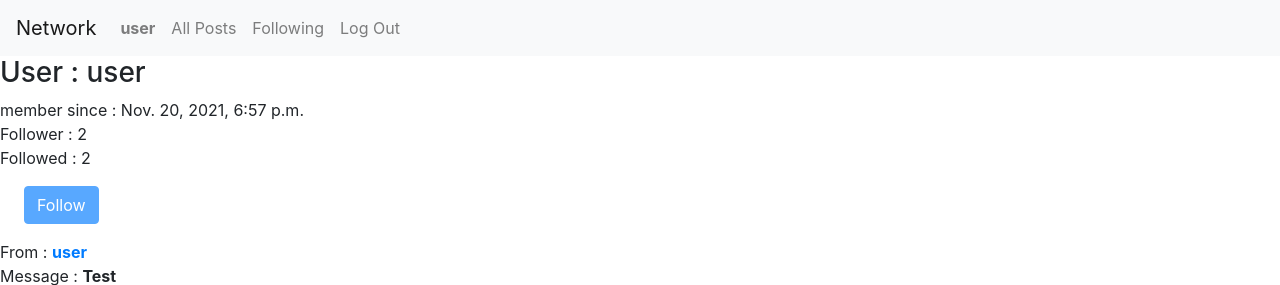
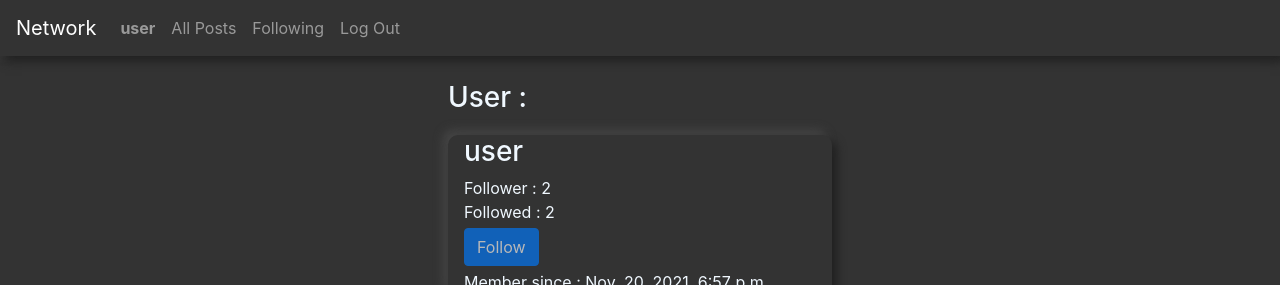
Before and after one commit to kroos783/network, a Django app: page /user/user in a window 1280 px wide. Shown: the top 285 px of the page. Run offline with Django 3.2, Linux system fonts and the light colour scheme; a user stored in the database is signed in; data comes from the database, SQL or seed files in the repository; both versions use the stored data as it was before the commit; some libraries are stand-ins or nearby versions.

Commit message:
final update

```diff
--- a/network/admin.py
+++ b/network/admin.py
@@ -5,5 +5,4 @@
 admin.site.register(User)
 admin.site.register(Post)
 admin.site.register(LikePost)
-admin.site.register(CommentPost)
 admin.site.register(FollowUser)
--- /dev/null
+++ b/network/static/network/edit.js
@@ -0,0 +1,64 @@
+function editFunction(id) {
+
+    let ButtonEdit = document.querySelector(`#buttonEdit${id}`);
+    let PostEdit = document.querySelector(`#postBody${id}`);
+
+    ButtonEdit.innerHTML = ``
+
+
+    fetch('/edit/' + id)
+    .then(response => response.json())
+    .then(post => {
+        PostEdit.innerHTML = `
+        <form id="compose-form">
+        <textarea
+          class="form-control"
+          id="compose-body${id}"
+          placeholder="Body"
+        >${post.post}</textarea>
+        <button class="btn btn-sm btn-primary m-3 ml-4" onclick="editSubmit('${id}')">Submit</button>
+        <button class="btn btn-sm btn-primary m-3 ml-4" onclick="cancelFunction('${id}')">Cancel</button>
+        </form>`
+
+    })
+}
+
+function cancelFunction(id) {
+    let ButtonEdit = document.querySelector(`#buttonEdit${id}`);
+    let PostEdit = document.querySelector(`#postBody${id}`);
+    ButtonEdit.innerHTML = `<button class="btn btn-sm btn-primary m-3 ml-4" onclick="editFunction('${id}')">Edit</button>`;
+
+    fetch('/edit/' + id)
+    .then(response => response.json())
+    .then(post => {
+        PostEdit.innerHTML = ` Message : <strong>${post.post}</strong>`;
+    })
+}
+
+function editSubmit(id) {
+
+    let ButtonEdit = document.querySelector(`#buttonEdit${id}`);
+    let PostEdit = document.querySelector(`#postBody${id}`);
+
+    const body = document.querySelector(`#compose-body${id}`).value;
+    console.log(body)
+
+    fetch('/edit/submit', {
+        credentials: 'include',
+        method: "POST",
+        mode : 'same-origin',
+        headers: {
+        'Accept': 'application/json',
+        'Content-Type': 'application/json',
+        },
+        body: JSON.stringify({
+            body: body,
+            postid: id
+        })
+    })
+    .then(response => response.json())
+    .then(result => {
+        ButtonEdit.innerHTML = `<button class="btn btn-sm btn-primary m-3 ml-4" onclick="editFunction('${id}')">Edit</button>`;
+        PostEdit.innerHTML = ` Message : <strong>${result.post}</strong>`;
+    })
+}
--- a/network/static/network/styles.css
+++ b/network/static/network/styles.css
@@ -0,0 +1,40 @@
+.html {
+  width: 100%;
+  min-height: 100%;
+}
+
+.body {
+  background-color: #333333;
+  color: aliceblue;
+}
+
+.boxPost {
+  margin-left: 35%;
+  margin-right: 35%;
+  margin-top: 20px;
+  margin-bottom: 20px;
+  border-radius: 10px;
+  box-shadow: 5px 5px 10px #202020, -5px -5px 10px #464646;
+}
+
+.boxForm {
+  margin-left: 37%;
+  margin-right: 37%;
+  margin-bottom: 25px;
+}
+
+.navbbox {
+  background-color: #333333;
+  box-shadow: 5px 5px 10px #202020, -5px -5px 10px #464646;
+}
+
+.bodyPagination {
+  display: flex;
+  justify-content: center;
+  padding: 5px;
+}
+
+.bodytotal {
+  background-color: #333333;
+  color: aliceblue;
+}
--- a/network/templates/network/layout.html
+++ b/network/templates/network/layout.html
@@ -9,9 +9,9 @@
         {% block script %}
         {% endblock %}
     </head>
-    <body>
+    <body class="bodytotal">
 
-        <nav class="navbar navbar-expand-lg navbar-light bg-light">
+        <nav class="navbar navbar-expand-lg navbar-dark navbbox">
             <a class="navbar-brand" href="{% url 'index' %}">Network</a>
 
             <div>
--- a/network/templates/network/login.html
+++ b/network/templates/network/login.html
@@ -2,13 +2,13 @@
 
 {% block body %}
 
-    <h2>Login</h2>
+    <h2 style="margin-left:37%; padding-top: 20px;">Login</h2>
 
     {% if message %}
         <div>{{ message }}</div>
     {% endif %}
 
-    <form action="{% url 'login' %}" method="post">
+    <form class="boxForm" action="{% url 'login' %}" method="post">
         {% csrf_token %}
         <div class="form-group">
             <input autofocus class="form-control" type="text" name="username" placeholder="Username">
@@ -19,6 +19,6 @@
         <input class="btn btn-primary" type="submit" value="Login">
     </form>
 
-    Don't have an account? <a href="{% url 'register' %}">Register here.</a>
+    <div style="margin-left:37%">Don't have an account? <a href="{% url 'register' %}">Register here.</a></div>
 
 {% endblock %}
--- a/network/templates/network/register.html
+++ b/network/templates/network/register.html
@@ -2,13 +2,13 @@
 
 {% block body %}
 
-    <h2>Register</h2>
+    <h2 style="margin-left:37%; padding-top: 20px; margin-bottom:25px">Register</h2>
 
     {% if message %}
         <div>{{ message }}</div>
     {% endif %}
 
-    <form action="{% url 'register' %}" method="post">
+    <form class="boxForm" action="{% url 'register' %}" method="post">
         {% csrf_token %}
         <div class="form-group">
             <input class="form-control" autofocus type="text" name="username" placeholder="Username">
@@ -25,6 +25,6 @@
         <input class="btn btn-primary" type="submit" value="Register">
     </form>
 
-    Already have an account? <a href="{% url 'login' %}">Log In here.</a>
+    <div style="margin-left:37%;">Already have an account? <a href="{% url 'login' %}">Log In here.</a></div>
 
 {% endblock %}
--- a/network/templates/network/user.html
+++ b/network/templates/network/user.html
@@ -1,41 +1,69 @@
 {% extends "network/layout.html" %}
 {% load static %}
 {% block body %}
-<h3>User : {{ user.username }}</h3>
-member since : {{ user.date_joined }}
+<h3 style ="margin-left:35%; padding-top: 25px;">User : </h3>
+<div class="boxPost" >
+<h3 class="ml-3">{{ user.username }}</h3>
 <div>
-<div id="follower">Follower : {{ follower }}</div>
-<div id="followed">Followed : {{ followed }}</div>
+<div class="ml-3" id="follower">Follower : {{ follower }}</div>
+<div class="ml-3" id="followed">Followed : {{ followed }}</div>
 </div>
 {% if request.user.is_authenticated and request.user.username != user.username %}
-<div id="followunfollow">
+<div class="ml-3 mt-1 mb-1" id="followunfollow">
     {% if follow.follow %}
-    <button class="btn btn btn-primary m-3 ml-4" id="buttonFollow" onclick="followFunction('{{user.username}}')">Unfollow</button>
+    <button class="btn btn btn-primary" id="buttonFollow" onclick="followFunction('{{user.username}}')">Unfollow</button>
     {% else %}
-    <button class="btn btn btn-primary m-3 ml-4" id="buttonFollow" onclick="followFunction('{{user.username}}')">Follow</button>
+    <button class="btn btn btn-primary" id="buttonFollow" onclick="followFunction('{{user.username}}')">Follow</button>
     {% endif %}
 </div>
 {% else %}
-<div id="followunfollow">
-    <button disabled class="btn btn btn-primary m-3 ml-4" id="buttonFollow" onclick="followFunction('{{user.username}}')">Follow</button>
+<div class="ml-3 mt-1 mb-1" id="followunfollow">
+    <button disabled class="btn btn btn-primary" id="buttonFollow" onclick="followFunction('{{user.username}}')">Follow</button>
 </div>
 {% if not request.user.is_authenticated %}
-<p>To follow a user, you need to be <a href="{% url 'login' %}">log in</a> or <a href="{% url 'register' %}">create an account</a>.</p>
+<p class="ml-3">To follow a user, you need to be <a href="{% url 'login' %}">log in</a> or <a href="{% url 'register' %}">create an account</a>.</p>
 {% endif %}
 {% endif %}
+<div class="ml-3 pb-1">Member since : {{ user.date_joined }}</div>
+</div>
+
+<h3 style ="margin-left:35%; margin-top: 50px;">User posts :</h3>
+{% for post in posts %}
+<div class="boxPost" id="posts_view">
+  <div class="owner ml-3"> From : <a href="{% url 'userPage' post.user %}"><strong>{{post.user}}</strong></a></div>
+  <div id="postBody{{post.id}}" class="body ml-3"> Message : <strong>{{post.body}}</strong></div>
+
+  {% if request.user.is_authenticated %}
+    {% if request.user == post.user %}
+    <div id="buttonEdit{{post.id}}">
+      <button class="btn btn-sm btn-outline-primary m-3 ml-4" onclick="editFunction('{{post.id}}')">Edit</button>
+    </div>
+    {% endif %}
+    <div id="likeunlike">
+      <button class="btn btn-sm btn-outline-primary m-3 ml-4" id="buttonLike{{post.id}}" onclick="likeFunction('{{post.id}}')"></button>
+      <i id="liked{{post.id}}"></i>
+      <script type="text/javascript">
+
+        load_like(`{{post.id}}`)
+      </script>
+    </div>
+  {% else %}
+    <div id="likeunlike">
+      <button disabled class="btn btn btn-outline-primary m-3 ml-4" id="buttonLike{{post.id}}" onclick="likeFunction('{{post.id}}')"></button>
+      <i id="liked{{post.id}}"></i>
+      <script type="text/javascript">
+
+        load_like_nologgin(`{{post.id}}`)
+      </script>
+    </div>
+  {% endif %}
 
 
-{% for post in posts %}
-<div id="posts_view">
-  <div class="owner"> From : <a href="{% url 'userPage' post.user %}"><strong>{{post.user}}</strong></a></div>
-  <div class="body"> Message : <strong>{{post.body}}</strong></div>
-  <img src="https://img.icons8.com/external-icongeek26-linear-colour-icongeek26/25/000000/external-like-donation-and-charity-icongeek26-linear-colour-icongeek26.png"/>
-  <img src="https://img.icons8.com/external-icongeek26-outline-gradient-icongeek26/25/000000/external-like-donation-and-charity-icongeek26-outline-gradient-icongeek26.png"/>
-  <div class="timestamp">{{post.timestamp}}</div>
+  <div class="timestamp ml-3 pb-1">{{post.timestamp}}</div>
 </div>
 {% endfor %}
 
-<div>
+<div style="display: flex; justify-content: center; margin:5px;">
 
   <nav aria-label="Page navigation example">
     <ul class="pagination step-links">
@@ -64,7 +92,7 @@
       {% endif %}
 
 
-      <span class="current">
+      <span class="current mr-4 mt-2 ml-4">
         Page {{ posts.number }} of {{ posts.paginator.num_pages }}.
       </span>
 
@@ -101,6 +129,8 @@
 
 {% endblock %} {% block script %}
 <script src="{% static 'network/user.js' %}"></script>
+<script src="{% static 'network/like.js' %}"></script>
+<script src="{% static 'network/edit.js' %}"></script>
 <script
   src="http://ajax.googleapis.com/ajax/libs/jquery/1.7.1/jquery.min.js"
   type="text/javascript"
--- a/network/urls.py
+++ b/network/urls.py
@@ -15,5 +15,10 @@
     path("posts/submit", views.submit_post, name="submit_post"),
     path("posts/<str:postbox>", views.show_posts, name="show_post"),
     path("follow/<str:userID>", views.follow, name="follow"),
-    path("like/<int:postID>", views.like, name="like")
+    path("like/<int:postID>", views.like, name="like"),
+    path("like/count/<int:postID>", views.like_count, name="like"),
+    path("like/countnotloggin/<int:postID>",
+         views.like_count_notloggin, name="like"),
+    path("edit/<int:postID>", views.editPost, name="infoEditPost"),
+    path("edit/submit", views.editPostInDB, name="editPost")
 ]
--- a/network/views.py
+++ b/network/views.py
@@ -7,6 +7,7 @@
 from django.shortcuts import render
 from django.urls import reverse
 from django.core.paginator import Paginator
+from django.views.decorators.csrf import csrf_exempt
 
 from .models import *
 
@@ -16,8 +17,10 @@
         archived=False
     )
     posts = posts.order_by("-timestamp").all()
-    liked = LikePost.objects.filter(post__in=posts, like=True).exists()
-    print(liked)
+    if LikePost.objects.filter(post__in=posts, like=True).exists():
+        liked = LikePost.objects.filter(
+            post__in=posts, like=True)
+
     paginator = Paginator(posts, 10)
     page_number = request.GET.get('page')
     page_obj = paginator.get_page(page_number)
@@ -229,14 +232,57 @@
 
     like = LikePost.objects.get(
         user=LikeUser, post=likededPost)
-    print(like.like)
     if like.like == True:
         like.like = False
     else:
-        print(like.like)
         like.like = True
     like.save()
+    liked = like.like
     likeCount = LikePost.objects.filter(
         post=likededPost, like=True)
-    print(likeCount)
-    return JsonResponse({'status': 201, "like_count": likeCount.count()}, status=201)
+    return JsonResponse({'status': 201, "like_count": likeCount.count(), "liked": liked}, status=201)
+
+
+def like_count(request, postID):
+    likededPost = Post.objects.get(id=postID)
+    LikeUser = User.objects.get(username=request.user)
+
+    liked = LikePost.objects.filter(
+        user=LikeUser, post=likededPost, like=True).exists()
+    likeCount = LikePost.objects.filter(
+        post=likededPost, like=True).count()
+    return JsonResponse({'status': 201, "like_count": likeCount, "liked": liked}, status=201)
+
+
+def like_count_notloggin(request, postID):
+    likededPost = Post.objects.get(id=postID)
+    likeCount = LikePost.objects.filter(
+        post=likededPost, like=True).count()
+    return JsonResponse({'status': 201, "like_count": likeCount}, status=201)
+
+
+@login_required
+def editPost(request, postID):
+    user = User.objects.get(username=request.user)
+    post = Post.objects.get(id=postID)
+    body = post.body
+    if not user == post.user:
+        return JsonResponse({'error': 'User is not user'})
+    return JsonResponse({'status': 201, "post": body}, status=201)
+
+
+@csrf_exempt
+@login_required
+def editPostInDB(request):
+    user = User.objects.get(username=request.user)
+    data = json.loads(request.body)
+    body = data.get("body", "")
+    postID = data.get("postid", "")
+    if not body:
+        return JsonResponse({"error": "Body of post is empty."}, status=400)
+    post = Post.objects.get(id=postID)
+    if user != post.user:
+        return JsonResponse({"error": "User request is not owner."}, status=400)
+    post.body = body
+    post.save()
+    return JsonResponse({'status': 201, "post": post}, status=201)
```
Also changed, not shown: network/models.py (+0 -18 lines), network/static/network/like.js (+37 -3 lines), network/templates/network/following.html (+35 -6 lines), network/templates/network/index.html (+34 -21 lines), db.sqlite3, network/migrations/0006_delete_commentpost.py (added), network/static/network/like.png (added), network/static/network/liked.png (added).
